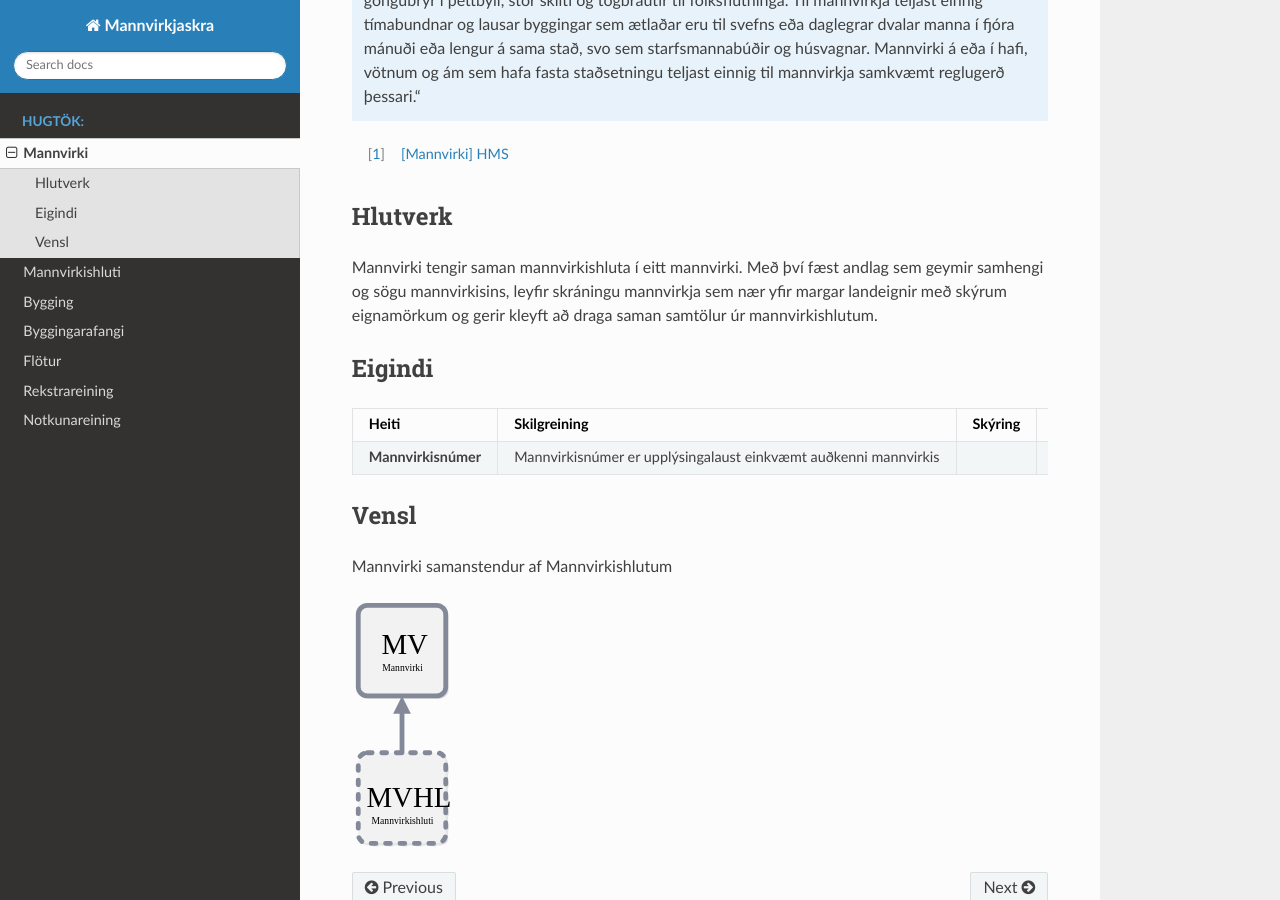
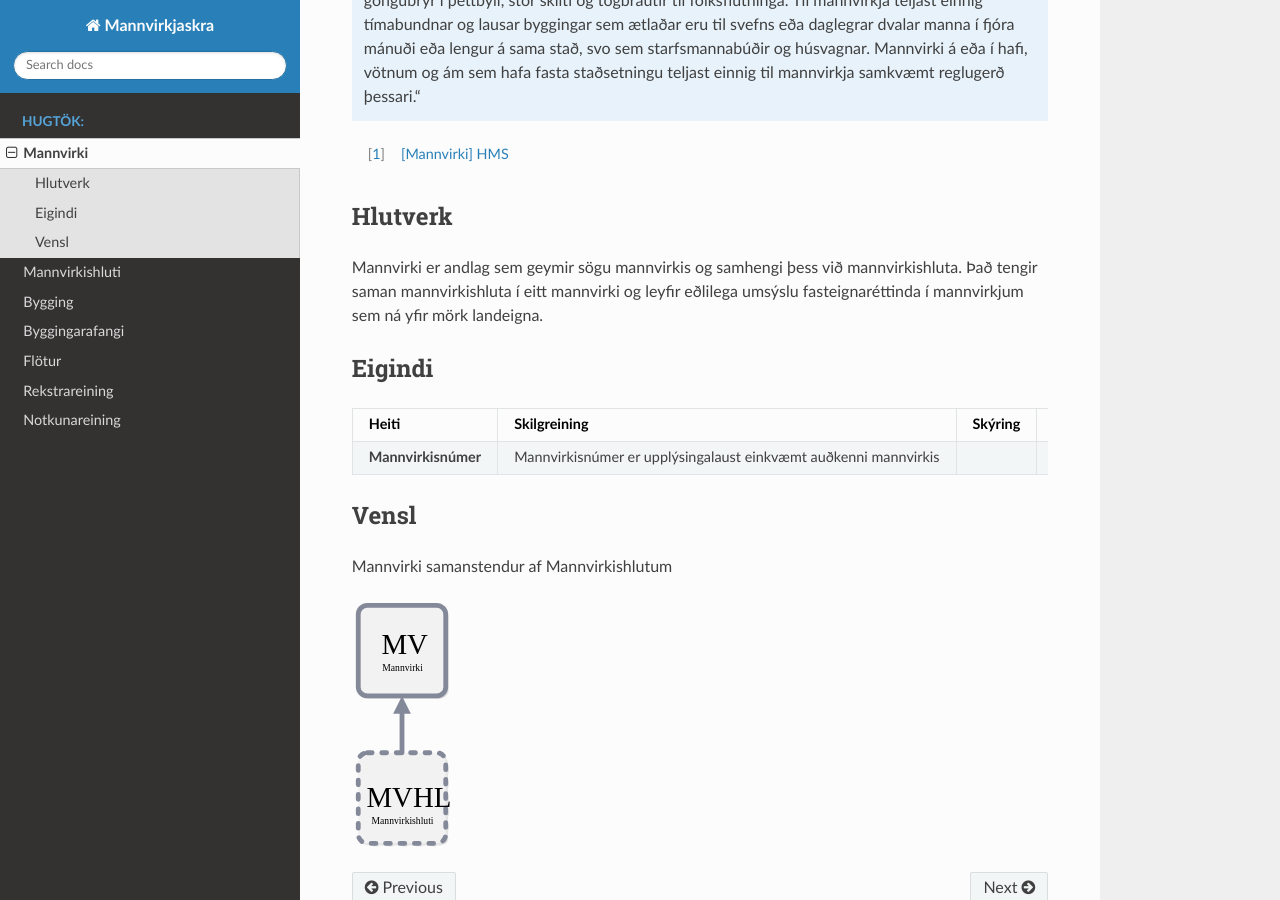
Before and after one commit to hthl/Mannvirkjaskra, a Sphinx documentation site: the page built from source/mannvirki.rst, in a window 1280 px wide and 900 px high, scrolled down 452 px. Built offline with Sphinx 7.4.7 and the Read the Docs theme 2.0.0, drawn with Linux system fonts in a browser that asks for light colours.

Commit message:
Update mannvirki.rst

```diff
--- a/source/mannvirki.rst
+++ b/source/mannvirki.rst
@@ -26,7 +26,7 @@ Nánar skilgreint [#]_ í 51. tölul. 1.2.1. gr. byggingarreglugerðar á eftirf
 
 Hlutverk
 ---------
-Mannvirki tengir saman mannvirkishluta í eitt mannvirki. Með því fæst andlag sem geymir samhengi og sögu mannvirkisins, leyfir skráningu mannvirkja sem nær yfir margar landeignir með skýrum eignamörkum og gerir kleyft að draga saman samtölur úr mannvirkishlutum.
+Mannvirki er andlag sem geymir sögu mannvirkis og samhengi þess við mannvirkishluta. Það tengir saman mannvirkishluta í eitt mannvirki og leyfir eðlilega umsýslu fasteignaréttinda í mannvirkjum sem ná yfir mörk landeigna.
 
 
 Eigindi
```
